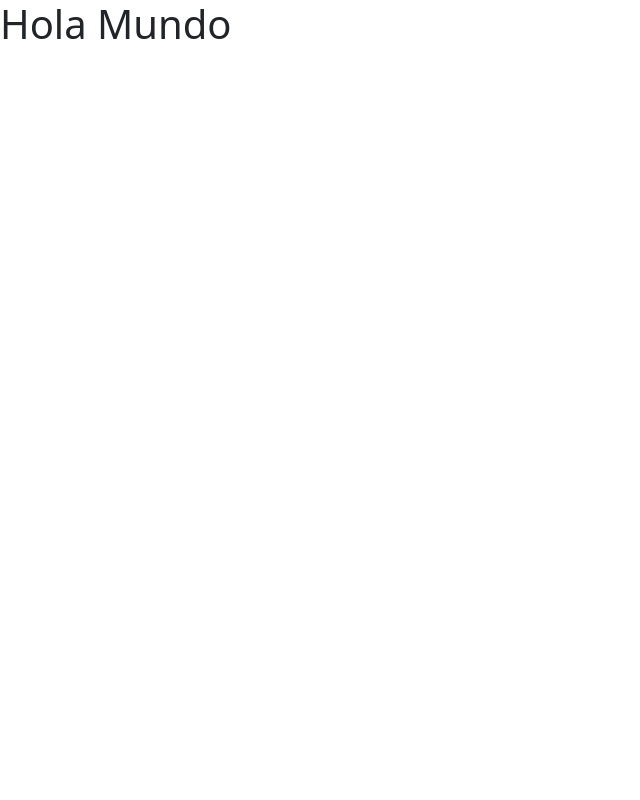
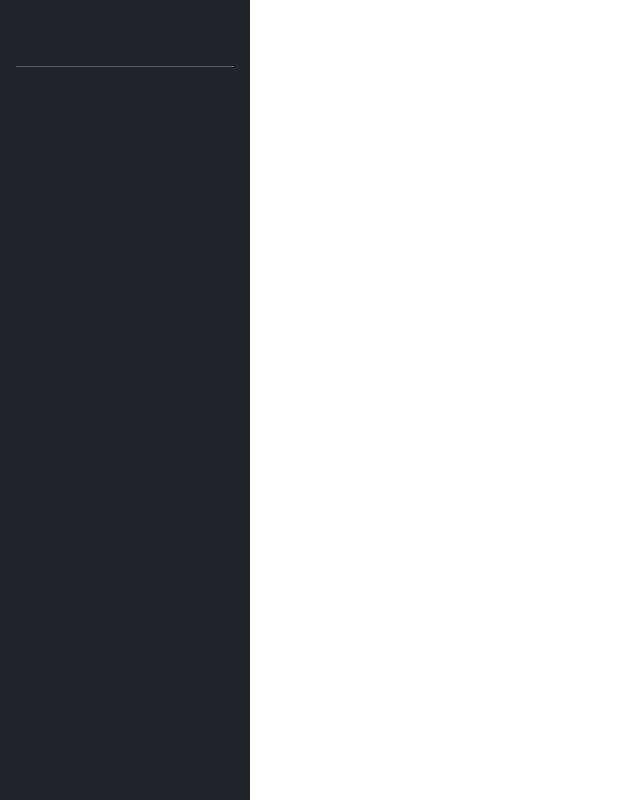
Before and after one commit to adriancamarena2310/Proyecto-2, an Angular app: page / in a window 1280 px wide. Shown: the whole page, without its empty margins (0-640 px from the left). Built offline with nearby package versions, Linux system fonts and the light colour scheme.

Commit message:
video-87 Diseño y estructura inicial del proyecto

```diff
--- a/src/app/app.component.html
+++ b/src/app/app.component.html
@@ -1 +1,7 @@
-<h1>Hola Mundo</h1>
+<div class="d-flex">
+  <!-- Side bar -->
+  <shared-sidebar></shared-sidebar>
+
+
+  <!-- Home Page -->
+</div>
--- a/src/app/app.module.ts
+++ b/src/app/app.module.ts
@@ -2,13 +2,17 @@
 
 import { AppComponent } from './app.component';
 import { BrowserModule } from '@angular/platform-browser';
+import { GifsModule } from './gifs/gifs.module';
+import { SharedModule } from './shared/shared/shared.module';
 
 @NgModule({
   declarations: [
     AppComponent
   ],
   imports: [
-    BrowserModule
+    BrowserModule,
+    GifsModule,
+    SharedModule
   ],
   providers: [],
   bootstrap: [AppComponent]
--- /dev/null
+++ b/src/app/shared/shared/components/sidebar/sidebar.component.css
@@ -0,0 +1,4 @@
+#sidebar{
+  height: 100vh;
+  width: 250px;
+}
--- /dev/null
+++ b/src/app/shared/shared/components/sidebar/sidebar.component.html
@@ -0,0 +1,10 @@
+<div class="bg-dark border-rigth p-3" id="sidebar">
+<h3 class="text-ligth">GifsApp</h3>
+<hr class="text-white">
+
+<div class="list-group list-reset"></div>
+<button class="list-group-item list-group-item-action">
+  Valorant
+</button>
+
+</div>
--- /dev/null
+++ b/src/app/shared/shared/components/sidebar/sidebar.component.ts
@@ -0,0 +1,15 @@
+import { Component, OnInit } from '@angular/core';
+
+@Component({
+  selector: 'shared-sidebar',
+  templateUrl: './sidebar.component.html',
+  styleUrls: ['./sidebar.component.css']
+})
+export class SidebarComponent implements OnInit {
+
+  constructor() { }
+
+  ngOnInit() {
+  }
+
+}
--- /dev/null
+++ b/src/app/shared/shared/shared.module.ts
@@ -0,0 +1,15 @@
+import { NgModule } from '@angular/core';
+import { CommonModule } from '@angular/common';
+import { SidebarComponent } from './components/sidebar/sidebar.component';
+
+@NgModule({
+  imports: [
+    CommonModule
+  ],
+  declarations: [
+    SidebarComponent
+  ], exports:[
+    SidebarComponent
+  ]
+})
+export class SharedModule { }
```
Also changed, not shown: src/app/gifs/gifs.module.ts (added, +12 -0 lines), 1 other file (tests, documents, lock files or other folders).
